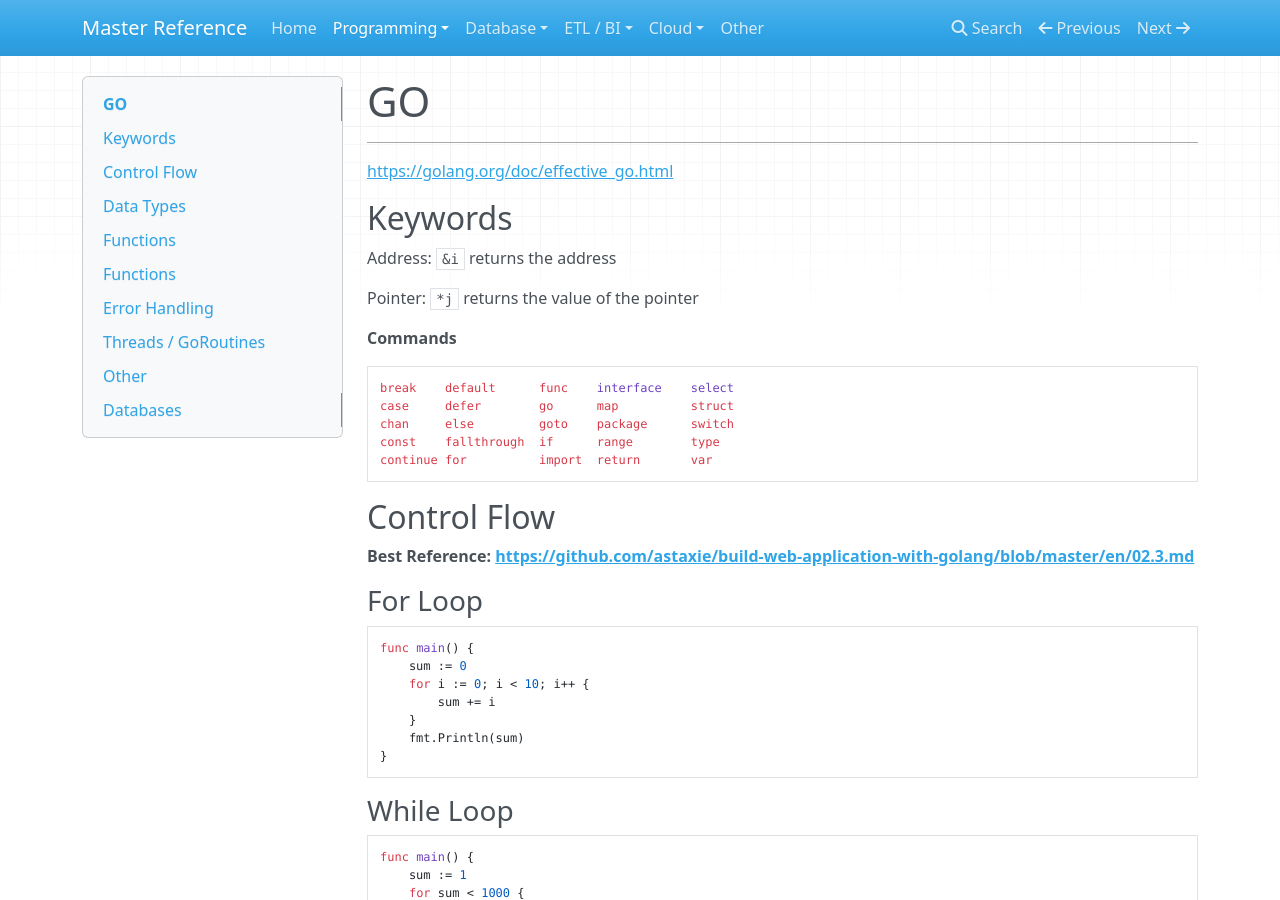
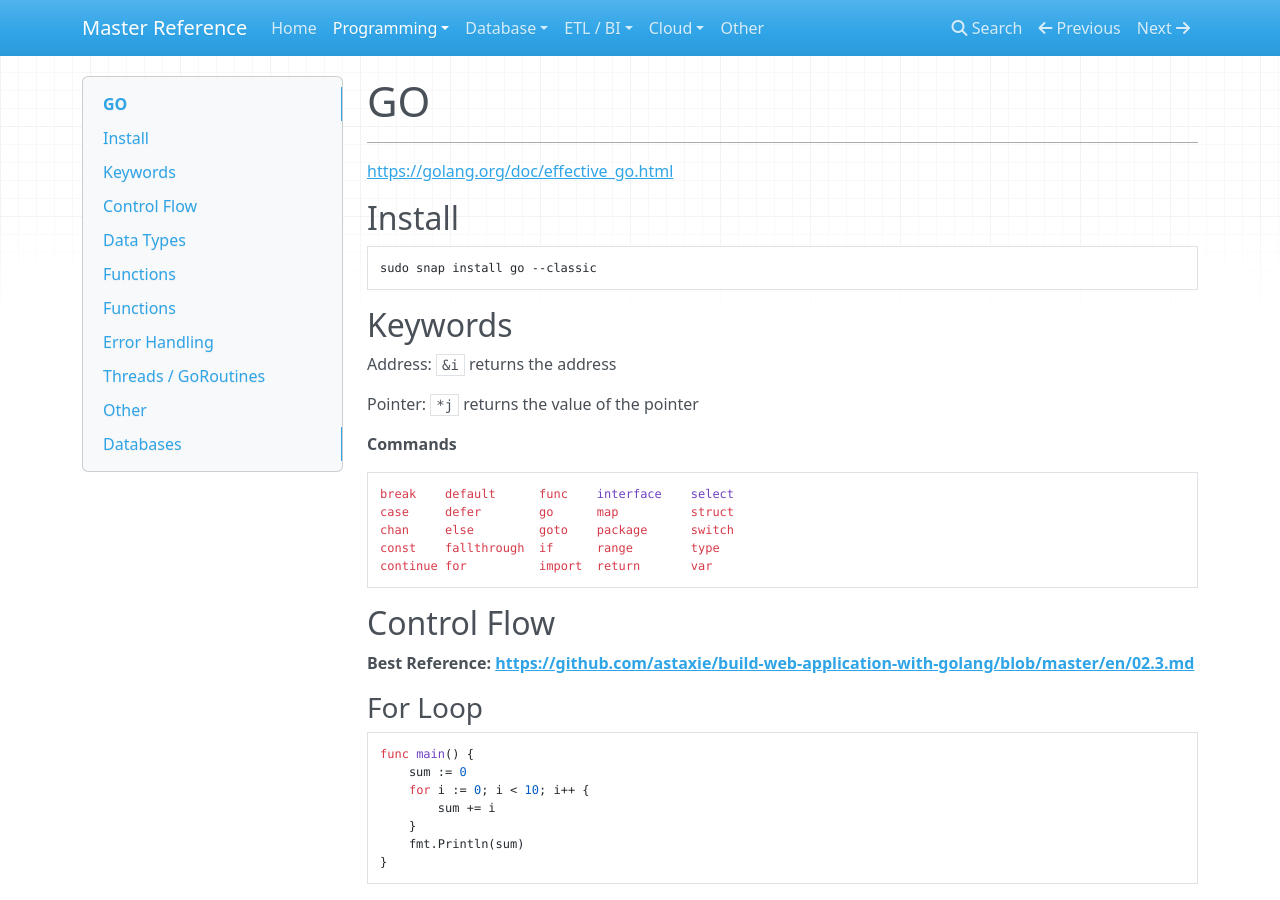
Before and after one commit to flarco/ref-docs, an MkDocs documentation site: the page built from docs/programming/go.md, in a window 1280 px wide and 900 px high. Built offline with MkDocs 1.6.1, drawn with Linux system fonts in a browser that asks for light colours; nearby versions of some CDN libraries; old or Windows-style settings are respelled for this version of MkDocs.

Commit message:
go install

````diff
--- a/docs/programming/go.md
+++ b/docs/programming/go.md
@@ -3,6 +3,12 @@
 ---
 
 [https://golang.org/doc/effective_go.html](https://golang.org/doc/effective_go.html)
+
+## Install
+
+```bash
+sudo snap install go --classic
+```
 
 ## Keywords
 Address: `&i` returns the address
````
